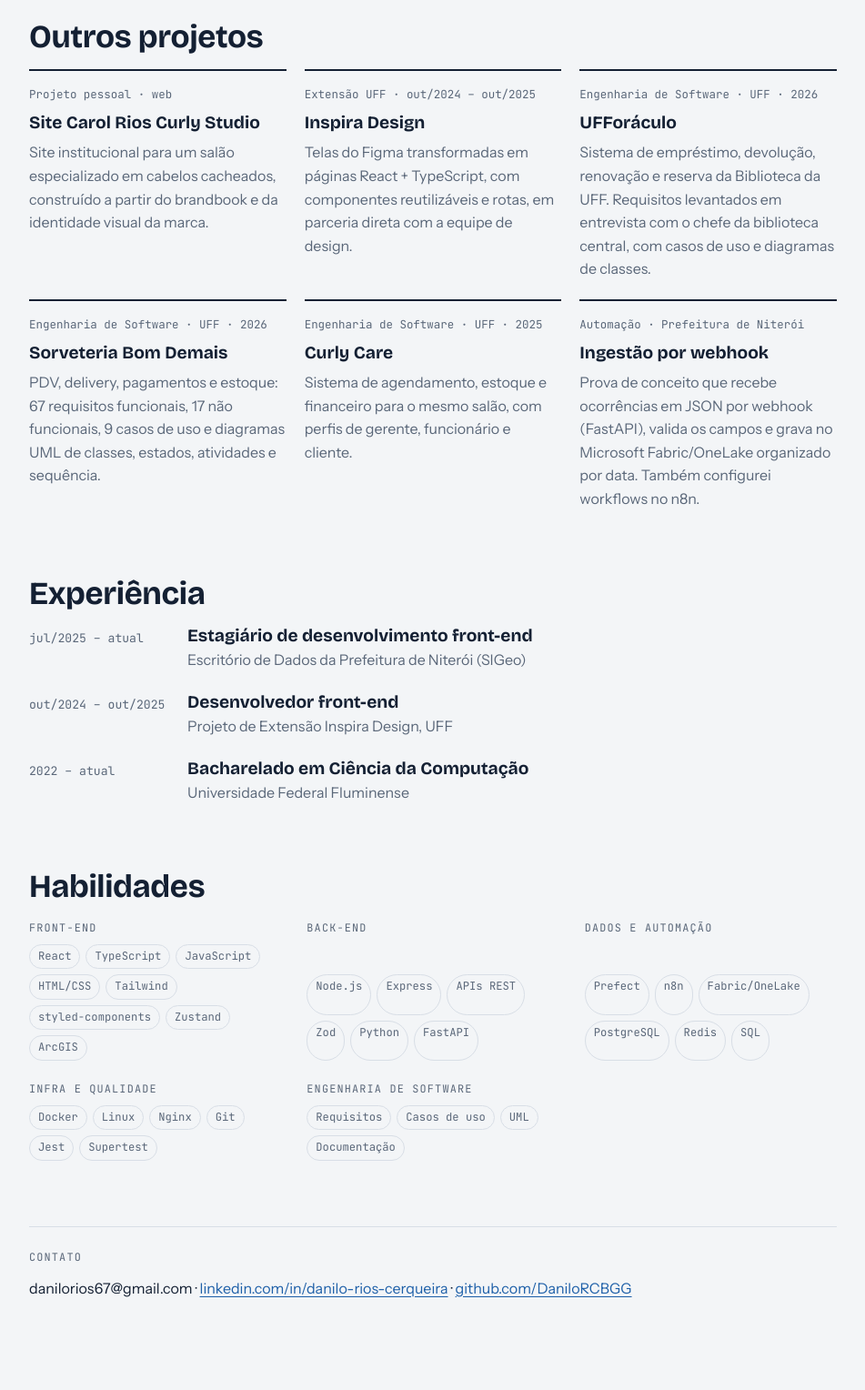
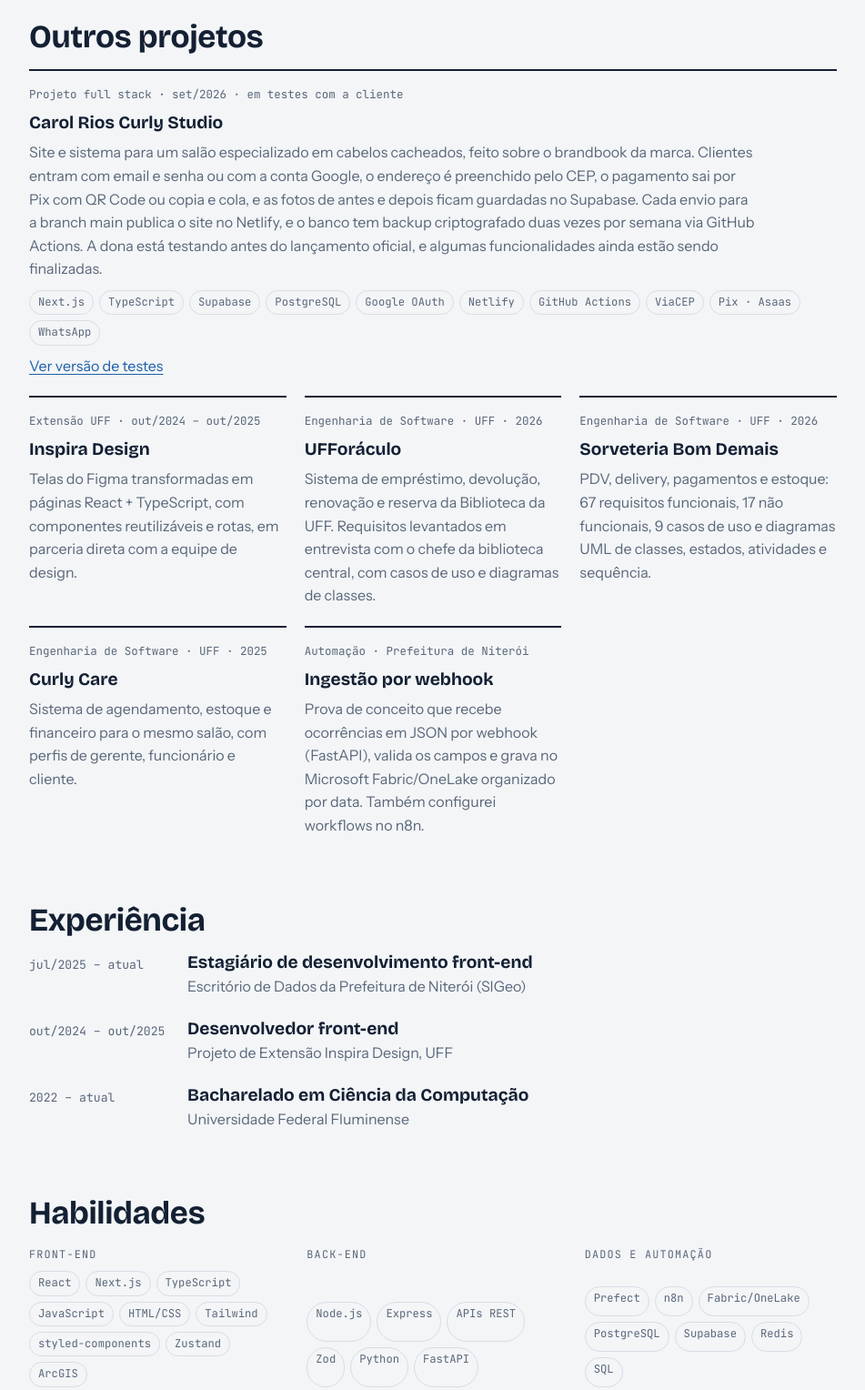
Before and after one commit to DaniloRCBGG/Portfolio, a plain HTML site: page index.html in a window 1280 px wide. Shown: the part 1660-3188 px from the top of the page at 91% size, without its empty margins (164-1115 px from the left). Drawn offline with nearby package versions, Linux system fonts and the light colour scheme.

Commit message:
Detalha o projeto Carol Rios Curly Studio
Co-Authored-By: Claude Opus 5.5 <noreply@anthropic.com>
Claude-Session: https://claude.ai/code/session_01XBgxiyPzaPm7FxxCSWgYFk

```diff
--- a/index.html
+++ b/index.html
@@ -107,6 +107,8 @@ a:focus-visible, button:focus-visible { outline: 2px solid var(--accent); outlin
 .card { display: grid; gap: 10px; align-content: start; padding-top: 16px; border-top: 2px solid var(--ink); min-width: 0; }
 .card .meta { font-family: var(--mono); font-size: 0.78rem; color: var(--muted); }
 .card p { color: var(--muted); }
+.card-wide { grid-column: 1 / -1; }
+.card-wide p { max-width: 75ch; }
 
 /* Experiência */
 .timeline { display: grid; gap: 22px; }
@@ -227,10 +229,14 @@ footer { border-top: 1px solid var(--line); padding-top: 24px; display: grid; ga
   <section class="stack" aria-labelledby="outros">
     <h2 id="outros">Outros projetos</h2>
     <div class="grid">
-      <article class="card">
-        <div class="meta">Projeto pessoal · web</div>
-        <h3>Site Carol Rios Curly Studio</h3>
-        <p>Site institucional para um salão especializado em cabelos cacheados, construído a partir do brandbook e da identidade visual da marca.</p>
+      <article class="card card-wide">
+        <div class="meta">Projeto full stack · set/2026 · em testes com a cliente</div>
+        <h3>Carol Rios Curly Studio</h3>
+        <p>Site e sistema para um salão especializado em cabelos cacheados, feito sobre o brandbook da marca. Clientes entram com email e senha ou com a conta Google, o endereço é preenchido pelo CEP, o pagamento sai por Pix com QR Code ou copia e cola, e as fotos de antes e depois ficam guardadas no Supabase. Cada envio para a branch main publica o site no Netlify, e o banco tem backup criptografado duas vezes por semana via GitHub Actions. A dona está testando antes do lançamento oficial, e algumas funcionalidades ainda estão sendo finalizadas.</p>
+        <ul class="tags">
+          <li>Next.js</li><li>TypeScript</li><li>Supabase</li><li>PostgreSQL</li><li>Google OAuth</li><li>Netlify</li><li>GitHub Actions</li><li>ViaCEP</li><li>Pix · Asaas</li><li>WhatsApp</li>
+        </ul>
+        <a href="https://curlystudio.netlify.app/" target="_blank" rel="noopener">Ver versão de testes</a>
       </article>
       <article class="card">
         <div class="meta">Extensão UFF · out/2024 – out/2025</div>
@@ -281,10 +287,10 @@ footer { border-top: 1px solid var(--line); padding-top: 24px; display: grid; ga
   <section class="stack" aria-labelledby="hab">
     <h2 id="hab">Habilidades</h2>
     <div class="skills">
-      <div><div class="label">Front-end</div><ul class="tags"><li>React</li><li>TypeScript</li><li>JavaScript</li><li>HTML/CSS</li><li>Tailwind</li><li>styled-components</li><li>Zustand</li><li>ArcGIS</li></ul></div>
+      <div><div class="label">Front-end</div><ul class="tags"><li>React</li><li>Next.js</li><li>TypeScript</li><li>JavaScript</li><li>HTML/CSS</li><li>Tailwind</li><li>styled-components</li><li>Zustand</li><li>ArcGIS</li></ul></div>
       <div><div class="label">Back-end</div><ul class="tags"><li>Node.js</li><li>Express</li><li>APIs REST</li><li>Zod</li><li>Python</li><li>FastAPI</li></ul></div>
-      <div><div class="label">Dados e automação</div><ul class="tags"><li>Prefect</li><li>n8n</li><li>Fabric/OneLake</li><li>PostgreSQL</li><li>Redis</li><li>SQL</li></ul></div>
-      <div><div class="label">Infra e qualidade</div><ul class="tags"><li>Docker</li><li>Linux</li><li>Nginx</li><li>Git</li><li>Jest</li><li>Supertest</li></ul></div>
+      <div><div class="label">Dados e automação</div><ul class="tags"><li>Prefect</li><li>n8n</li><li>Fabric/OneLake</li><li>PostgreSQL</li><li>Supabase</li><li>Redis</li><li>SQL</li></ul></div>
+      <div><div class="label">Infra e qualidade</div><ul class="tags"><li>Docker</li><li>Linux</li><li>Nginx</li><li>Netlify</li><li>GitHub Actions</li><li>Git</li><li>Jest</li><li>Supertest</li></ul></div>
       <div><div class="label">Engenharia de software</div><ul class="tags"><li>Requisitos</li><li>Casos de uso</li><li>UML</li><li>Documentação</li></ul></div>
     </div>
   </section>
```
